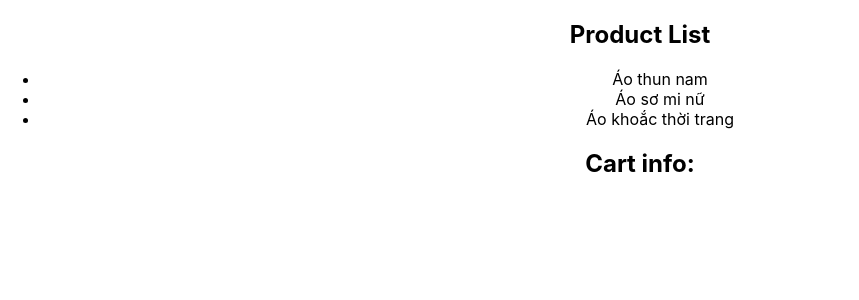
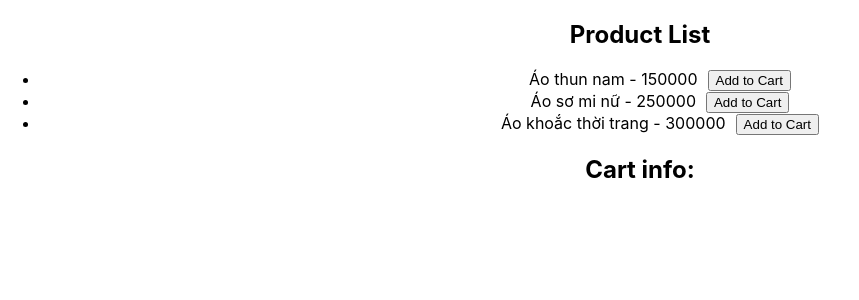
Before and after one commit to tinspham209/recoil-simple-cart, a React (Create React App) app: page / in a window 1280 px wide. Shown: the top 300 px of the page, without its empty margins (0-859 px from the left). Built offline with nearby package versions, Linux system fonts and the light colour scheme.

Commit message:
handle AddToCart function

```diff
--- a/src/features/cart/components/ProductList/index.jsx
+++ b/src/features/cart/components/ProductList/index.jsx
@@ -1,18 +1,36 @@
 import React from "react";
-import { useRecoilValue } from "recoil";
+import { useRecoilValue, useRecoilState } from "recoil";
 import { productListState } from "../../productState";
+import { cartState, addToCart } from "../../cartState";
 
 ProductList.propTypes = {};
 
 function ProductList() {
 	const productList = useRecoilValue(productListState);
+	const [cart, setCart] = useRecoilState(cartState);
+
+	const handleAddToCart = (product) => {
+		const newCart = addToCart(cart, product);
+		setCart(newCart);
+	};
+
 	return (
 		<div>
 			<h2>Product List</h2>
 
 			<ul className="product-list">
 				{productList.map((product) => {
-					return <li key={product.id}>{product.title}</li>;
+					return (
+						<li key={product.id}>
+							{product.title} - {product.price}
+							<button
+								style={{ marginLeft: "10px" }}
+								onClick={() => handleAddToCart(product)}
+							>
+								Add to Cart
+							</button>
+						</li>
+					);
 				})}
 			</ul>
 		</div>
```
